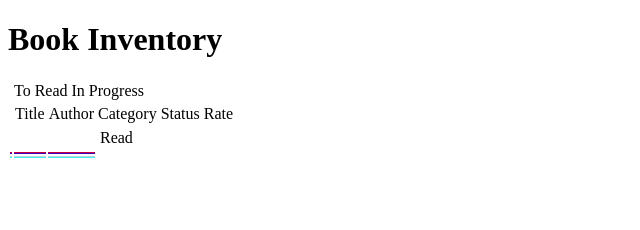
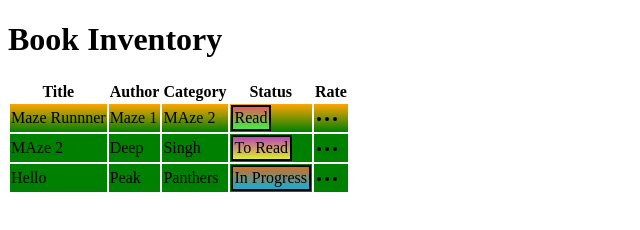
Before and after one commit to deepSingh7505/Web-Dev-Learning, a plain HTML site: page Practice set/fcccretificate/3third.html in a window 1280 px wide. Shown: the whole page, without its empty margins (0-640 px from the left). Drawn offline with Linux system fonts and the light colour scheme.

Commit message:
daily push

```diff
--- a/Practice set/fcccretificate/3third.html
+++ b/Practice set/fcccretificate/3third.html
@@ -34,7 +34,7 @@
             width: auto;
             padding: 2px;
         }
-        span.class.value span{
+        span[class^="rate"] > span{
             border: 2px solid black;
             border-radius: 5px;
             margin: 2px;
@@ -42,41 +42,58 @@
             width: auto;
             background-color: orange;
         }
-        span > :first-child{
-
+        span[class*="one"] :first-child{
+            background-image: linear-gradient(red ,rgb(28, 167, 232));
+        }
+        span[class*="two"] :nth-child(-n+2){
+            background-image: linear-gradient(rgb(28, 211, 46) ,rgb(232, 30, 208));
+        }
+        span[class*="three"] :nth-child(-n+3){
+            background-image: linear-gradient(rgb(62, 14, 81),orange);
+        }
+        tr.class{
+            background-image: linear-gradient(red,red);
+        }
+        tr.to-read{
+            background-image: linear-gradient(green,green);
+        }
+        tr.in-progress{
+            background-image: linear-gradient(green,green);
         }
     </style>
 </head>
 <body>
     <h1>Book Inventory</h1>
     <table>
-        <th>
-            <td>Title</td>
-            <td>Author</td>
-            <td>Category</td>
-            <td>Status</td>
-            <td>Rate</td>
-        </th>
-        <tr class="Read">
-            <td></td>
-            <td></td>
-            <td></td>
+        <thead>
+            <tr>
+            <th>Title</hth>
+            <th>Author</th>
+            <th>Category</th>
+            <th>Status</th>
+            <th>Rate</th>
+            </tr>
+        </thead>
+        <tr class="read">
+            <td>Maze Runnner</td>
+            <td>Maze 1</td>
+            <td>MAze 2</td>
             <td><span class="status">Read</span></td>
-            <span class="rate value" value="3"></span>
+            <td><span class="rate one"><span></span><span></span><span></span></span></td>
         </tr>
         <tr class="to-read">
-             <td></td>
-            <td></td>
-            <td></td>
-            <span class="status">To Read</span>
-            <span class="rate"></span>
+             <td>MAze 2 </td>
+            <td>Deep</td>
+            <td>Singh</td>
+            <td><span class="status">To Read</span></td>
+            <td><span class="rate"><span></span><span></span><span></span></span></td>
         </tr>
         <tr class="in-progress">
-             <td></td>
-            <td></td>
-            <td></td>
-            <span class="status">In Progress</span>
-            <span class="rate"></span>
+             <td>Hello</td>
+            <td>Peak</td>
+            <td>Panthers</td>
+            <td><span class="status">In Progress</span></td>
+            <td><span class="rate"><span></span><span></span><span></span></span></td>
         </tr>
     </table>
 </body>
```
